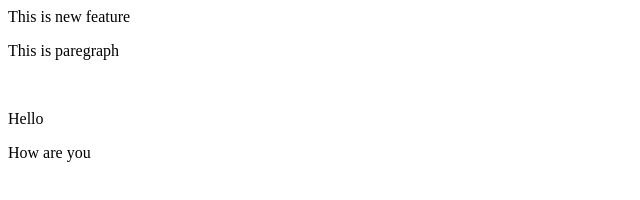
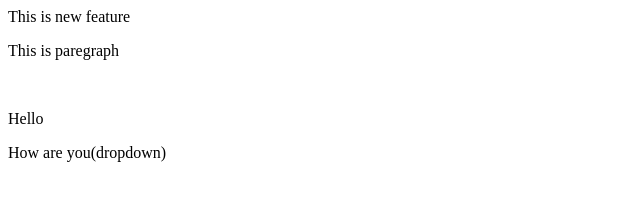
Before and after one commit to sanikadeshmukh2020-star/Local-Project, a plain HTML site: page index.html in a window 1280 px wide. Shown: the full height of the page, 0-640 px from the left. Drawn offline with Linux system fonts and the light colour scheme.

Commit message:
add dropdown

```diff
--- a/index.html
+++ b/index.html
@@ -2,4 +2,4 @@
 <p>This is paregraph</p>
 <br>
 <p>Hello</p>
-<p>How are you</p>
+<p>How are you(dropdown)</p>
```
